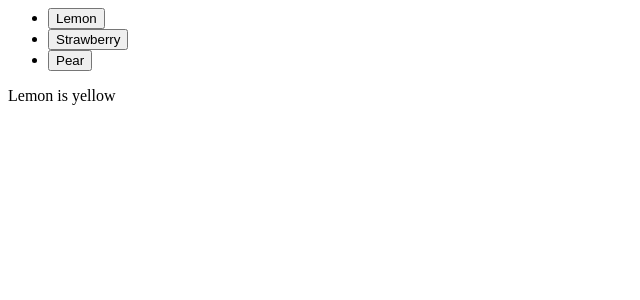
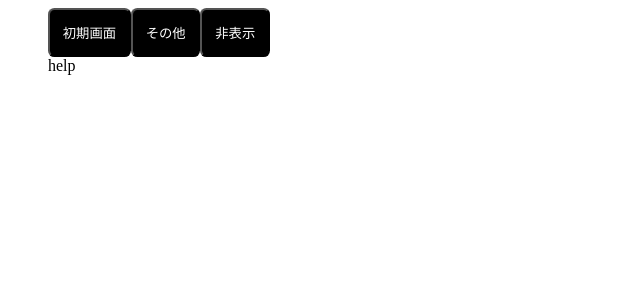
Before and after one commit to ngotokodawari/NativeTab, a React (Create React App) app: page / in a window 1280 px wide. Shown: the top 300 px of the page, without its empty margins (0-640 px from the left). Built offline with nearby package versions, Linux system fonts and the light colour scheme.

Commit message:
タブをクリックするとタブの色が変わる

```diff
--- a/App.tsx
+++ b/App.tsx
@@ -5,10 +5,15 @@ import Tabs from './Tabs';
 
 export default function App() {
   return (
-    <Tabs>
-      <Tab title="Lemon">Lemon is yellow</Tab>
-      <Tab title="Strawberry">Strawberry is red</Tab>
-      <Tab title="Pear">Pear is green</Tab>
-    </Tabs>
+    <div>
+      <ul>
+        <Tabs>
+          <Tab title="初期画面"></Tab>
+          <Tab title="その他"></Tab>
+          <Tab title="非表示"></Tab>
+        </Tabs>
+        <a>help</a>
+      </ul>
+    </div>
   );
 }
--- a/TabTitle.tsx
+++ b/TabTitle.tsx
@@ -1,4 +1,4 @@
-import React, { useCallback } from 'react';
+import React, { useCallback, useState } from 'react';
 
 type Props = {
   title: string;
@@ -10,11 +10,17 @@ const TabTitle: React.FC<Props> = ({ title, index, setSelectedTab }) => {
   const onClick = useCallback(() => {
     setSelectedTab(index);
   }, [setSelectedTab, index]);
-
+  const [active, setActive] = useState(false); // デフォルト値＝false
+  const classToggle = () => {
+    setActive(!active);
+  };
   return (
-    <li>
-      <button onClick={onClick}>{title}</button>
-    </li>
+    <button
+      className={active ? 'positiveTab' : 'negativeTab'}
+      onClick={classToggle}
+    >
+      {title}
+    </button>
   );
 };
 
--- a/Tabs.tsx
+++ b/Tabs.tsx
@@ -10,7 +10,7 @@ const Tabs: React.FC<Props> = ({ children }) => {
 
   return (
     <div>
-      <ul>
+
         {children.map((item, index) => (
           <TabTitle
             key={index}
@@ -19,7 +19,7 @@ const Tabs: React.FC<Props> = ({ children }) => {
             setSelectedTab={setSelectedTab}
           />
         ))}
-      </ul>
+
       {children[selectedTab]}
     </div>
   );
--- a/style.css
+++ b/style.css
@@ -1,3 +1,18 @@
-h1, p {
+h1,
+p {
   font-family: Lato;
 }
+.negativeTab {
+  background-color: rgb(0, 0, 0);
+  color: white;
+  padding: 0.8rem;
+  border-radius: 0.4rem;
+  cursor: pointer;
+}
+.positiveTab {
+  background-color: rgb(255, 255, 255);
+  color: black;
+  padding: 0.8rem;
+  border-radius: 0.4rem;
+  cursor: pointer;
+}
```
